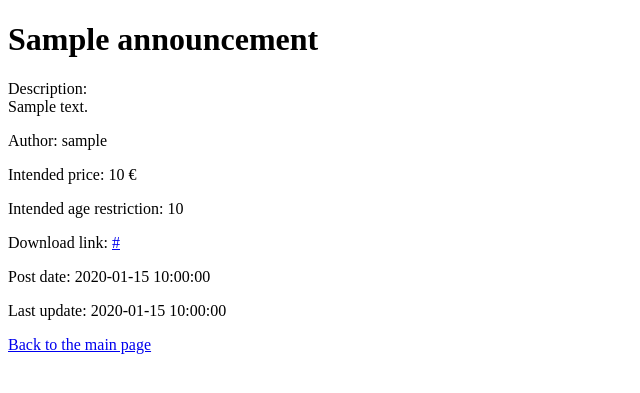
After one commit to ogsavimaja/indiedev-platform, a Flask app: template templates/announcement.html in a window 1280 px wide. The commit adds this page. Shown: the top 393 px of the page, without its empty margins (0-640 px from the left). Run offline with Flask 3, Linux system fonts and the light colour scheme; the template is opened without the code that fills it: most values are stand-ins (such as "Sample title", 1, 10 or a date in 2020).

Commit message:
Add ability to view announcements
- Add ability to view announcements
- Add list of announcements to homepage
- Add function and .html to render error pages
- Add account created page
- Add buttons/links for better usability

```diff
--- a/App.py
+++ b/App.py
@@ -4,18 +4,29 @@ import db
 from werkzeug.security import generate_password_hash, check_password_hash
 from secrets import token_hex
 import config
+import announcements
 
 app = Flask(__name__)
 app.secret_key = config.secret_key
 
-# TODO - Add a language selector
-# language="english"
 
 # Render front page
 @app.route("/")
 def index():
-    return render_template("index.html")
+    all_announcements = announcements.get_announcements()
+    return render_template("index.html", announcements=all_announcements)
 
+# Render announcement page
+@app.route("/announcement/<int:announcement_id>")
+def announcement(announcement_id):
+    announcement = announcements.get_announcement(announcement_id)
+    return render_template("announcement.html", announcement=announcement)
+
+#render error page
+def errorpage(error_message, error_type):
+    return render_template("errorpage.html", error_message=error_message, error_type=error_type)
+
+# Render announcement creation page
 @app.route("/new_announcement", methods=["GET", "POST"])
 def new_announcement():
     if not session.get("username"):
@@ -23,23 +34,30 @@ def new_announcement():
     if request.method == "POST":
         title = request.form["title"]
         description = request.form["description"]
+        download_link = request.form["download_link"]
         intented_price = request.form["intented_price"]
         age_restriction = request.form["age_restriction"]
 
         # Validate user input
         if not title or not description:
-            return "ERROR: All fields marked with * are required"
+            return errorpage("All fields marked with * are required", "Error while creating announcement")
+        if len(title) > 100:
+            return errorpage("Title must be less than 100 characters", "Error while creating announcement")
+        if len(description) > 1000:
+            return errorpage("Description must be less than 1000 characters", "Error while creating announcement")
+        if download_link:
+            if not download_link.startswith("http"):
+                return errorpage("Invalid download link", "Error while creating announcement")
         if intented_price:
             if not intented_price.isdigit():
-                return "ERROR: Price must be a number"
+                return errorpage("Price must be a number (0 for free), (currently supports only integers)", "Error while creating announcement")
         if age_restriction:
             if not age_restriction.isdigit():
-                return "ERROR: Age restriction must be a number"
+                return errorpage("Age restriction must be a number", "Error while creating announcement")
+
 
         # Insert announcement into database
-        sql_query = """INSERT INTO Announcements (user_id, title, about, intented_price, intented_age_restriction)
-                       VALUES (?, ?, ?, ?, ?)"""
-        db.execute(sql_query, [session["user_id"], title, description, intented_price, age_restriction,])
+        announcements.add_announcement(session["user_id"], title, download_link, description, intented_price, age_restriction)
         return redirect("/")
 
     return render_template("new_announcement.html")
@@ -52,15 +70,15 @@ def login():
         username = request.form["username"]
         password = request.form["password"]
         if not username or not password:
-            return "ERROR: All fields are required"
+            return errorpage("All fields are required", "Error while logging in")
 
         # Check if user exists
-        sql_query = """SELECT *
+        sql_query = """SELECT id, username, hashed_password, salt
                        FROM Users
                        WHERE username = ?"""
         user_data = db.query(sql_query, [username])
         if not user_data:
-            return "ERROR: Invalid Credentials"
+            return errorpage("Invalid Credentials", "Error while logging in")
 
         # Check if password is correct
         user_data = user_data[0]
@@ -68,8 +86,7 @@ def login():
             session["username"] = user_data["username"]
             session["user_id"] = user_data["id"]
             return redirect("/")
-
-        return "ERROR: Invalid Credentials"
+        return errorpage("Invalid Credentials", "Error while logging in")
 
     return render_template("login.html")
 
@@ -96,27 +113,27 @@ def create():
 
     # Validate user input
     if not username or not password or not confirm_password:
-        return "ERROR: All fields except email are required"
+        return errorpage("All fields marked with * are required", "Error while creating account")
     if len(password) < 8:
-        return "ERROR: Password must be at least 8 characters long"
+        return errorpage("Password must be at least 8 characters long", "Error while creating account")
     if len(username) < 3:
-        return "ERROR: Username must be at least 3 characters long"
+        return errorpage("Username must be at least 3 characters long", "Error while creating account")
     if password != confirm_password:
-        return "ERROR: Passwords do not match"
+        return errorpage("Passwords do not match", "Error while creating account")
     if email:
         if not ("@" and "." in email):
-            return "Invalid email"
+            return errorpage("Invalid email", "Error while creating account")
 
 
-    # Check if username already exists
+    # Check if username already exists, if not, create account
     try:
         sql_query = """INSERT INTO Users (username, salt, hashed_password, email)
                        VALUES (?, ?, ?, ?)"""
-        db.execute(sql_query, [username, salt, generate_password_hash(password + salt), email])
+        db.execute(sql_query, [username, salt, generate_password_hash(password+salt), email])
     except sqlite3.IntegrityError:
-        return "ERROR: Username already exists"
+        return errorpage("Username already exists", "Error while creating account")
 
-    return "Account created"
+    return render_template("account_created.html")
 
 
 
--- a/schema.sql
+++ b/schema.sql
@@ -11,8 +11,9 @@ CREATE TABLE Announcements (
     user_id INTEGER NOT NULL REFERENCES Users(id),
     title TEXT NOT NULL,
     about TEXT NOT NULL,
+    download_link TEXT,
     intented_price INTEGER,
     intented_age_restriction INTEGER,
-    created_at TEXT DEFAULT CURRENT_TIMESTAMP,
+    created_at TEXT DEFAULT (datetime('now', 'localtime')),
     updated_at TEXT
 );
--- /dev/null
+++ b/templates/announcement.html
@@ -0,0 +1,59 @@
+<!DOCTYPE html>
+<html>
+
+<head>
+  <title>{{ announcement.title }}</title>
+</head>
+
+<body>
+  <h1>{{ announcement.title }}</h1>
+
+  <p>
+    Description: <br />
+    {{ announcement.about }}
+  <p>
+
+  <p>
+    Author:
+    {{ announcement.username }}
+  </p>
+
+  {% if announcement.intented_price %}
+  <p>
+    Intended price:
+    {{ announcement.intented_price }} €
+  </p>
+  {% endif %}
+
+  {% if announcement.intented_age_restriction %}
+  <p>
+    Intended age restriction:
+    {{ announcement.intented_age_restriction }}
+  </p>
+  {%endif%}
+
+  {% if announcement.download_link %}
+  <p>
+    Download link:
+    <a href="{{ announcement.download_link }}">{{ announcement.download_link }}</a>
+  </p>
+  {% endif %}
+
+  <p>
+    Post date:
+    {{ announcement.created_at }}
+  </p>
+
+  {% if announcement.updated_at %}
+  <p>
+    Last update:
+    {{ announcement.updated_at }}
+  </p>
+  {% endif %}
+
+  <p>
+    <a href="/">Back to the main page</a>
+  </p>
+</body>
+
+</html>
--- a/templates/login.html
+++ b/templates/login.html
@@ -12,10 +12,12 @@
       Username:
       <input type="text" name="username" />
     </p>
+
     <p>
       Password:
       <input type="password" name="password" />
     </p>
+
     <input type="submit" value="Login" />
   </form>
 
--- a/templates/register.html
+++ b/templates/register.html
@@ -14,14 +14,17 @@
       Email (optional): <br />
       <input type="text" name="email" />
     </p>
+
     <p>
       Username: <br />
       <input type="text" name="username" />
     </p>
+
     <p>
       Password: <br />
       <input type="password" name="password" />
     </p>
+
     <p>
       Password again: <br />
       <input type="password" name="confirm_password" />
```
Also changed, not shown: announcements.py (added, +32 -0 lines), templates/account_created.html (added, +20 -0 lines), templates/errorpage.html (added, +19 -0 lines), templates/index.html (+13 -1 lines), templates/new_announcement.html (+10 -2 lines).
